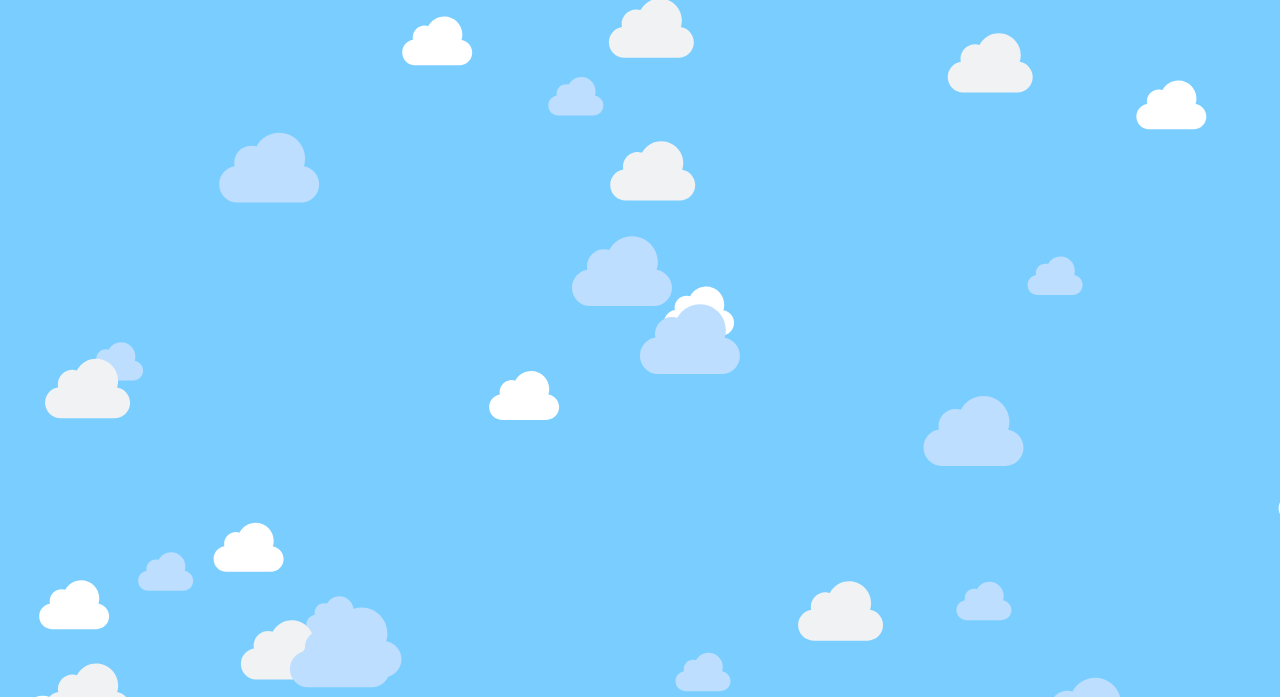
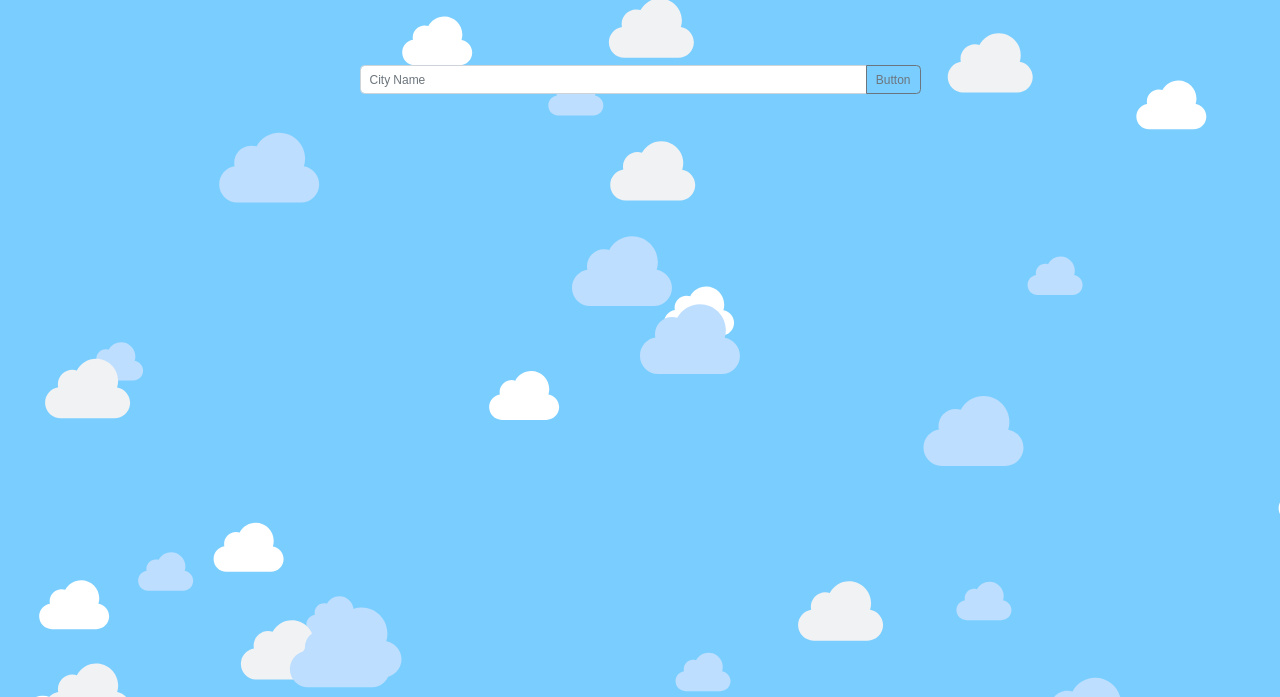
Before and after one commit to farihaorna23/Weather-App, a plain HTML site: page index.html in a window 1280 px wide. Shown: the part 103-800 px from the top of the page. Drawn offline with nearby package versions, Linux system fonts and the light colour scheme.

Commit message:
Created form and positioned it

```diff
--- a/index.html
+++ b/index.html
@@ -14,10 +14,38 @@
     <link rel="stylesheet" href="style.css" />
   </head>
   <body>
-    <div class="container-fluid">
-      <h1>Weather App</h1>
-    </div>
-    <!--  -->
+    <!-- Header -->
+    <header>
+      <div class="container-fluid">
+        <h1>Weather App</h1>
+      </div>
+    </header>
+    <!-- Form -->
+    <form>
+      <div class="container">
+        <div
+          class="d-md-flex justify-content-center align-items-center cityForm"
+        >
+          <div class="input-group mb-3 cityName">
+            <input
+              type="text"
+              class="form-control"
+              placeholder="City Name"
+              aria-label="City Name"
+              aria-describedby="button-addon2"
+            />
+            <button
+              class="btn btn-outline-secondary"
+              type="button"
+              id="button-addon2"
+            >
+              Button
+            </button>
+          </div>
+        </div>
+      </div>
+    </form>
+    <section class="p-5"></section>
     <script src="script.js"></script>
   </body>
 </html>
--- a/style.css
+++ b/style.css
@@ -22,3 +22,13 @@ h1 {
   margin-top: 2rem;
   /*  */
 }
+
+.cityForm {
+  margin-top: 6rem;
+}
+
+@media (min-width: 768px) {
+  .cityName {
+    width: 50%;
+  }
+}
```
